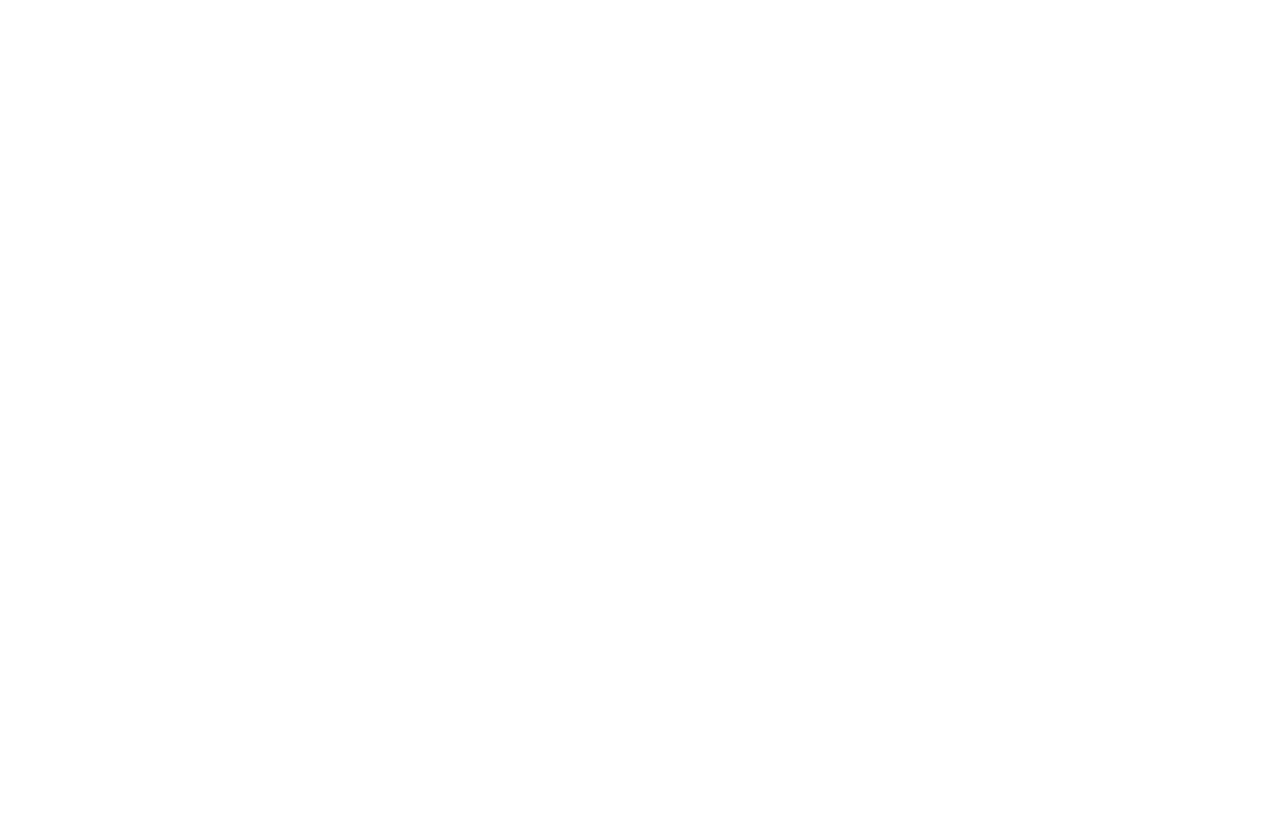
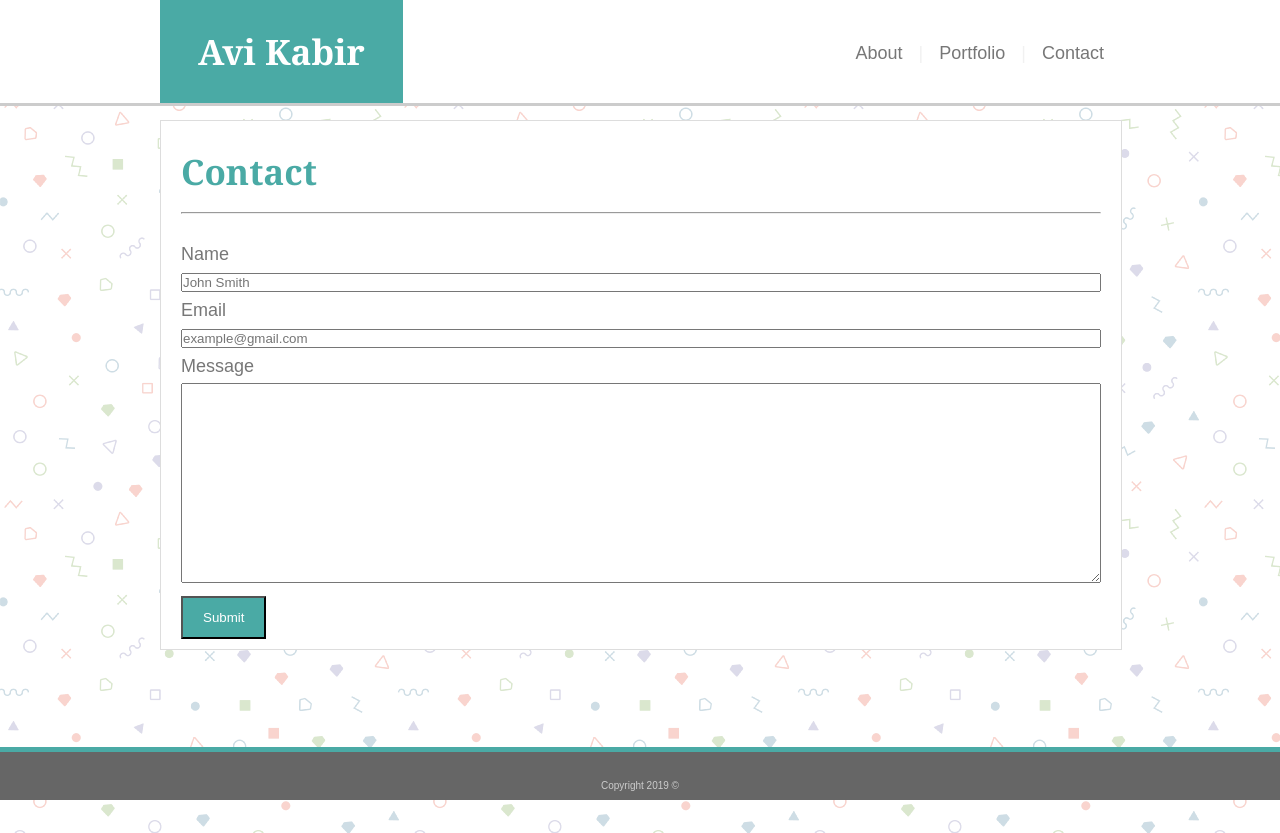
Before and after one commit to AviMKabir/Basic-Portfolio, a plain HTML site: page contact.html in a window 1280 px wide. Before the commit the page ends 800 px from the top, so only its background shows below. Drawn offline with Linux system fonts and the light colour scheme.

Commit message:
changed folder linked pages and finished everything else

```diff
--- a/assets/css/style.css
+++ b/assets/css/style.css
@@ -162,10 +162,34 @@ nav li {
     margin-bottom: 15px;
     border: solid 1px #dddddd;
     min-width: 920px;
+    position: relative;
+
+
+  }
+
+  input[type=text], select, textarea {
+    width: 100%; /* Full width */
+    box-sizing: border-box; /* Make sure that padding and width stays in place */
+    margin-top: 3px; /* Add a top margin */
+    margin-bottom: 5px; /* Bottom margin */
+    resize: vertical /* Allow the user to vertically resize the textarea (not horizontally) */
+
+  }
 
 
 
+
+  input[type=submit] {
+    background-color: #4aaaa5;
+    color: white;
+    padding: 12px 20px;
+    cursor: pointer;
   }
+
+  input[type=submit]:hover {
+    background-color: #75c5c1;
+  }
+
 
   #main-bio,
   #bio-image
--- a/contact.html
+++ b/contact.html
@@ -0,0 +1,107 @@
+<!DOCTYPE html>
+<html lang="en">
+<head>
+
+        <!-- Link to external CSS -->
+        <link rel="stylesheet" href="assets/css/style.css">
+
+    <meta charset="UTF-8">
+    <meta name="viewport" content="width=device-width, initial-scale=1.0">
+    <meta http-equiv="X-UA-Compatible" content="ie=edge">
+    <title>Contact</title>
+
+</head>
+<body>
+
+
+
+    <!--header and nav bar-->
+     <header>
+
+
+
+        <div class="navbar">
+
+
+
+        <!--nav bar contents-->
+        <nav>
+            <ul>
+
+                    <li><a href="index.html">About </a></li>
+
+                    <li style="color: #f1f1f1">  | </li>
+
+                    <li><a href="portfolio.html">Portfolio </a></li>
+
+                    <li style="color: #f1f1f1">  | </li>
+
+                    <li><a href="contact.html">Contact</a></li>
+
+
+            </ul>
+        </nav>
+
+        <!--logo text-->
+            <h1 class="logo">Avi Kabir</h1>
+
+        </div>
+
+    </header>
+
+
+
+
+
+    <!--about me bio and picture-->
+    <div class="container">
+
+            <section id="main-bio">
+
+                <br>
+
+              <h1>Contact</h1>
+
+              <br>
+
+              <hr>
+
+              <br>
+
+
+
+              <form action="#">
+
+                    <label for="name">Name</label>
+                    <input type="text" id="name" name="firstname" placeholder="John Smith">
+
+                    <label for="email">Email</label>
+                    <input type="text" id="lname" name="lastname" placeholder="example@gmail.com">
+
+                    <label for="message">Message</label>
+                    <textarea id="subject" name="subject" placeholder="" style="height:200px"></textarea>
+
+                    <input type="submit" value="Submit">
+
+                  </form>
+
+
+            </section>
+
+    </div>
+
+
+
+    <footer id="footer">
+            <div>
+
+            <p>Copyright 2019 ©</p>
+
+            </div>
+     </footer>
+
+</body>
+
+
+
+</html>
```
Also changed, not shown: index.html (+11 -3 lines), portfolio.html (+10 -3 lines).
